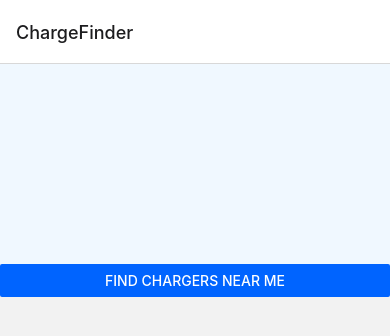
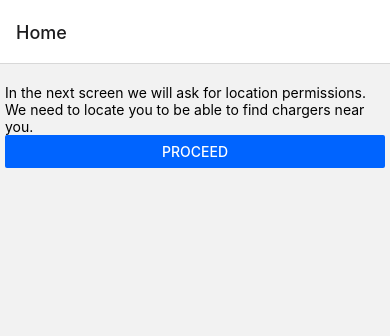
Before and after one commit to niladrib/ChargeFinder, a React Native app: screen /Home in a window 390 px wide. Shown: the top 336 px of the page. Built offline with nearby package versions, Linux system fonts and the light colour scheme.

Commit message:
UI styling

```diff
--- a/App.tsx
+++ b/App.tsx
@@ -1,18 +1,25 @@
 import { StatusBar } from "expo-status-bar";
 import React, { useReducer } from "react";
 import { StyleSheet, Text, View } from "react-native";
-import { createNativeStackNavigator } from "@react-navigation/native-stack";
+import {
+  createNativeStackNavigator,
+  NativeStackScreenProps,
+} from "@react-navigation/native-stack";
 import { NavigationContainer } from "@react-navigation/native";
 import HomeScreen from "./src/screens/HomeScreen";
+import FindChargersScreen from "./src/screens/FindChargersScreen";
 import { ChargerProvider, ChargerContext } from "./src/context/ChargerContext";
-const Stack = createNativeStackNavigator();
+import { RootStackParamList } from "./src/screens/Props";
+
+const Stack = createNativeStackNavigator<RootStackParamList>();
 
 const App = () => {
   return (
     <ChargerProvider>
       <NavigationContainer>
         <Stack.Navigator>
-          <Stack.Screen name="ChargeFinder" component={HomeScreen} />
+          <Stack.Screen name="Home" component={HomeScreen} />
+          <Stack.Screen name="FindChargers" component={FindChargersScreen} />
         </Stack.Navigator>
       </NavigationContainer>
     </ChargerProvider>
--- /dev/null
+++ b/src/screens/FindChargersScreen.tsx
@@ -0,0 +1,22 @@
+import React, { useContext } from "react";
+import { View, Button } from "react-native";
+import { ChargerContext } from "../context/ChargerContext";
+import Map from "../components/Map";
+import type { NativeStackScreenProps } from "@react-navigation/native-stack";
+
+const FindChargersScreen = () => {
+  const context = useContext(ChargerContext);
+  console.log(`chargers:${JSON.stringify(context.chargerState?.chargers)}`);
+  return (
+    <View>
+      <Map />
+      <Button
+        color="#0064ff"
+        title="Find Chargers Near Me"
+        onPress={context.getChargers}
+      />
+    </View>
+  );
+};
+
+export default FindChargersScreen;
--- a/src/screens/HomeScreen.tsx
+++ b/src/screens/HomeScreen.tsx
@@ -1,22 +1,29 @@
 import React, { useContext } from "react";
 import { View, StyleSheet, Text, Button } from "react-native";
-import openChargeMap from "../api/openChargeMap";
-import { ChargerContext } from "../context/ChargerContext";
-import Map from "../components/Map";
+import type { NativeStackScreenProps } from "@react-navigation/native-stack";
+import { HomeProps } from "./Props";
 
-const HomeScreen = () => {
-  const context = useContext(ChargerContext);
-  console.log(`chargers:${JSON.stringify(context.chargerState?.chargers)}`);
+const HomeScreen = ({ navigation }: HomeProps) => {
   return (
-    <View>
-      <Map />
+    <View style={styles.container}>
+      <Text>
+        In the next screen we will ask for location permissions. We need to
+        locate you to be able to find chargers near you.
+      </Text>
       <Button
         color="#0064ff"
-        title="Find Chargers Near Me"
-        onPress={context.getChargers}
+        title="Proceed"
+        onPress={() => navigation.navigate("FindChargers")}
       />
     </View>
   );
 };
 
+const styles = StyleSheet.create({
+  container: {
+    marginHorizontal: 5,
+    marginVertical: 20,
+  },
+});
+
 export default HomeScreen;
--- /dev/null
+++ b/src/screens/Props.ts
@@ -0,0 +1,10 @@
+import { NativeStackScreenProps } from "@react-navigation/native-stack";
+
+type RootStackParamList = {
+  Home: undefined;
+  FindChargers: undefined;
+};
+
+type HomeProps = NativeStackScreenProps<RootStackParamList, "Home">;
+
+export { RootStackParamList, HomeProps };
```
